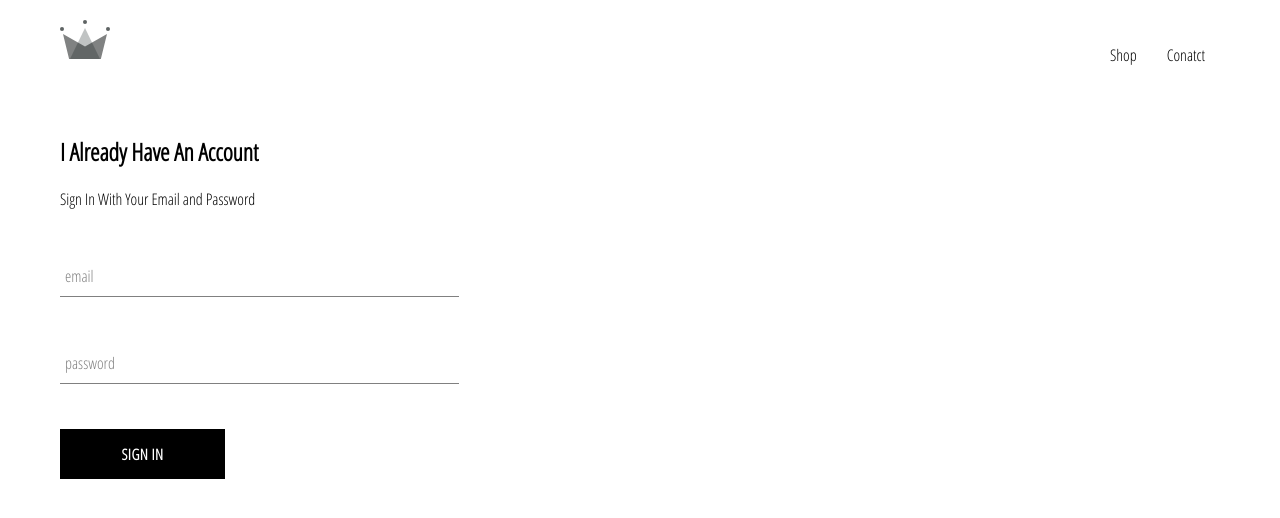
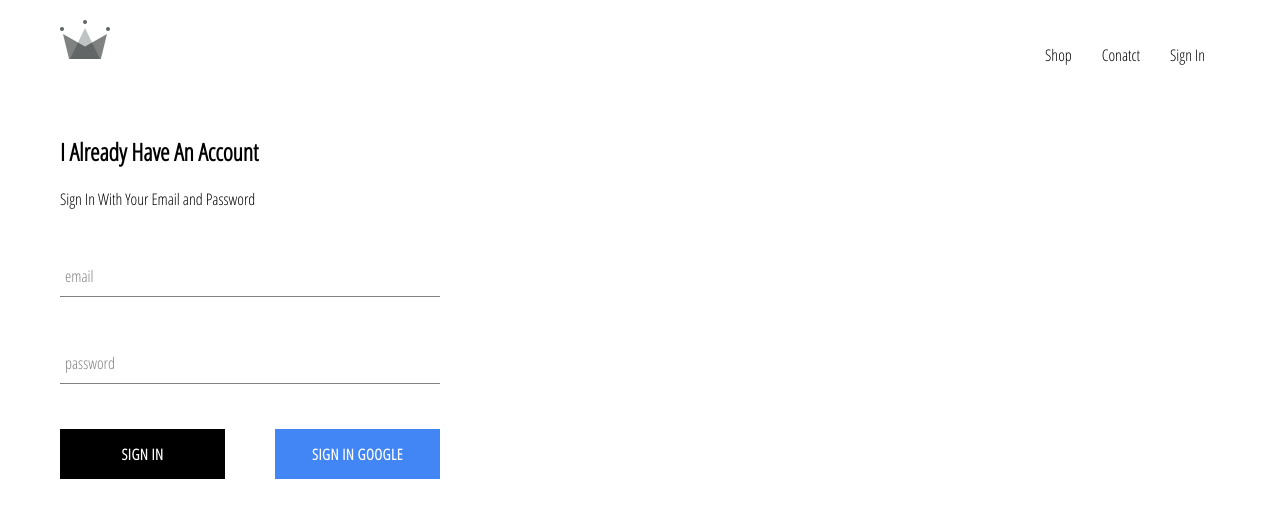
Before and after one commit to AhmedMaqbool/Crown-Clothing-Store, a React (Create React App) app: page /signin in a window 1280 px wide. Shown: the top 518 px of the page. Built offline with nearby package versions, Linux system fonts and the light colour scheme; no server answers.

Commit message:
Added Firebase to the project to use google Oauth service

```diff
--- a/package.json
+++ b/package.json
@@ -6,6 +6,7 @@
     "@testing-library/jest-dom": "^4.2.4",
     "@testing-library/react": "^9.5.0",
     "@testing-library/user-event": "^7.2.1",
+    "firebase": "^7.12.0",
     "node-sass": "^4.13.1",
     "react": "^16.13.0",
     "react-dom": "^16.13.0",
--- a/src/App.css
+++ b/src/App.css
@@ -7,3 +7,7 @@
     text-decoration:none;
     color: black;
 }
+
+*{
+    box-sizing: border-box;
+}
--- a/src/App.js
+++ b/src/App.js
@@ -5,11 +5,43 @@
 import ShopPage from './Pages/Shop';
 import Header from './Components/Header/Header';
 import SignInandSignUp from './Pages/SignInandSignUp';
+import {auth} from './FireBase/FireBase.util';
 
-function App() {
+
+class App extends React.Component {
+
+constructor (props)
+{
+   super(props);
+   this.state={
+
+      currentUser:null
+
+  };
+}
+
+unsubscribleFromAuth=null;
+
+componentDidMount()
+{
+   this.unsubscribleFromAuth=auth.onAuthStateChanged(user=>{
+     this.setState({currentUser:user})
+      console.log(user);
+    });
+
+}
+
+componentWillUnmount()
+{
+  this.unsubscribleFromAuth();
+}
+
+render()
+{
+
   return (
     <div>
-    <Header />
+    <Header currentUser={this.state.currentUser } />
     <Switch>
     <Route exact path='/' component={Homepage}/>
     <Route path='/shop'   component={ShopPage}/>
@@ -18,5 +50,6 @@
     </div>
   );
 }
+}
 
 export default App;
--- a/src/Components/CustomButton/CustomButton.jsx
+++ b/src/Components/CustomButton/CustomButton.jsx
@@ -2,8 +2,8 @@
 
 import './CustomButton.scss';
 
-const CustomButton = ({ children, ...otherProps }) => (
-  <button className='custom-button' {...otherProps}>
+const CustomButton = ({ children,isGoogleSignIn,...otherProps }) => (
+  <button className={`${isGoogleSignIn?'google-sign-in':''} custom-button`} {...otherProps}>
     {children}
   </button>
 );
--- a/src/Components/CustomButton/CustomButton.scss
+++ b/src/Components/CustomButton/CustomButton.scss
@@ -19,4 +19,14 @@
       color: black;
       border: 1px solid black;
     }
+    &.google-sign-in{
+      background-color: #4285f4;
+      color: white;
+
+      &:hover{
+        background-color: #357ae8;
+        border:none;
+
+      }
+    }
   }
--- a/src/Components/Header/Header.jsx
+++ b/src/Components/Header/Header.jsx
@@ -2,8 +2,10 @@
 import './Header.scss';
 import {Link} from 'react-router-dom';
 import {ReactComponent as Logo} from '../../Assets/crown.svg';
+import {auth} from '../../FireBase/FireBase.util';
 
-const Header=()=>
+
+const Header=({currentUser})=>
 (
 <div className='header'>
 <Link className='logo-conatiner' to="/">
@@ -12,6 +14,13 @@
 <div className='options'>
 <Link className='option' to='/shop'>Shop</Link>
 <Link className='option' to='/shop'>Conatct</Link>
+{
+currentUser?
+(<div className='option' onClick={()=>auth.signOut()}>Sign Out</div>)
+:
+(<Link className='option' to='/signin'>Sign In</Link>)
+
+}
 </div>
 </div>
 
--- a/src/Components/Header/Header.scss
+++ b/src/Components/Header/Header.scss
@@ -20,6 +20,7 @@
 
       .option {
         padding: 10px 15px;
+        cursor: pointer;
       }
     }
   }
--- a/src/Components/SignIn/SignIn.jsx
+++ b/src/Components/SignIn/SignIn.jsx
@@ -2,6 +2,7 @@
 import './SignIn.scss';
 import FormInput from '../FormInput/FormInput';
 import CustomButton from '../CustomButton/CustomButton';
+import {signInWithGoogle} from '../../FireBase/FireBase.util';
 
 class SignIn extends React.Component
 {
@@ -43,10 +44,12 @@
            <FormInput name="email" type='email' value={this.state.email} handleChange={this.handleChange} required label="email" />
 
            <FormInput name="passworld" type='password' handleChange={this.handleChange} value={this.state.email} label='password' />
-
+           <div className='buttons'>
            <CustomButton type='submit'>Sign In</CustomButton>
-          </form>
-          </div>
+           <CustomButton onClick={signInWithGoogle} isGoogleSignIn >Sign In Google</CustomButton>
+           </div>
+           </form>
+           </div>
 
       );
 
--- a/src/Components/SignIn/SignIn.scss
+++ b/src/Components/SignIn/SignIn.scss
@@ -1,5 +1,5 @@
 .SignIn {
-    width: 30vw;
+    width: 380px;
     display: flex;
     flex-direction: column;
 
@@ -10,5 +10,12 @@
 
   }
 
+  .buttons{
+
+    display: flex;
+    justify-content: space-between;
 
   }
+
+
+  }
--- /dev/null
+++ b/src/FireBase/FireBase.util.js
@@ -0,0 +1,25 @@
+import firebase from 'firebase/app';
+import 'firebase/firestore';
+import 'firebase/auth';
+
+const config=
+{
+    apiKey: "AIzaSyASapVOYGBbBPR8QsZUj02B914HjBSM9V4",
+    authDomain: "crwn-db-95988.firebaseapp.com",
+    databaseURL: "https://crwn-db-95988.firebaseio.com",
+    projectId: "crwn-db-95988",
+    storageBucket: "crwn-db-95988.appspot.com",
+    messagingSenderId: "782495302748",
+    appId: "1:782495302748:web:184f8952ee8d1f925e1299",
+    measurementId: "G-Y788QBCNT8"
+  };
+
+  firebase.initializeApp(config);
+  export const auth =firebase.auth();
+  export const firestore=firebase.firestore();
+
+  const provider =new firebase.auth.GoogleAuthProvider();
+  provider.setCustomParameters({prompt:'select_account'});
+  export const signInWithGoogle=()=>auth.signInWithPopup(provider);
+
+  export default firebase;
```
Also changed, not shown: 1 other file (tests, documents, lock files or other folders).
